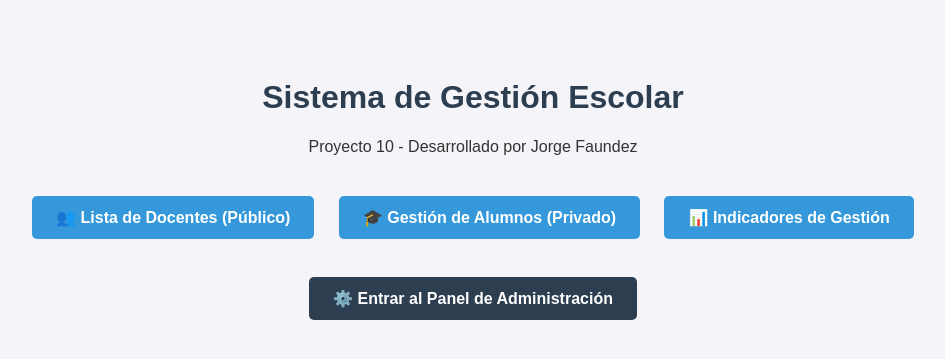
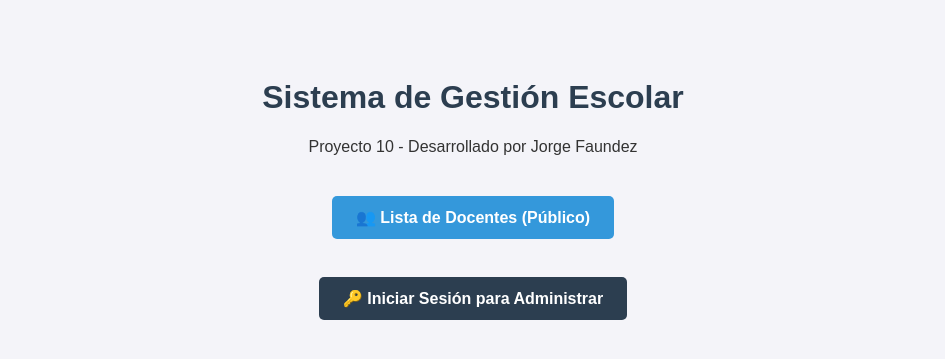
Before and after one commit to jorgefaundezgallardo-source/Gestion_escolar, a Django app: page / in a window 1280 px wide. Shown: the top 359 px of the page, without its empty margins (167-1112 px from the left). Run offline with Django 5.2, Linux system fonts and the light colour scheme.

Commit message:
Correccion: Botones dinamicos guardados correctamente

```diff
--- a/templates/bienvenida.html
+++ b/templates/bienvenida.html
@@ -33,12 +33,22 @@
     <h1>Sistema de Gestión Escolar</h1>
     <p>Proyecto 10 - Desarrollado por Jorge Faundez</p>
 
-    <div class="botones">
+<div class="botones">
+        <!-- El CRUD de Docentes siempre se ve porque es de acceso público -->
         <a href="/api/docentes/" class="btn">👥 Lista de Docentes (Público)</a>
-        <a href="/api/alumnos/" class="btn">🎓 Gestión de Alumnos (Privado)</a>
-        <a href="/api/registros/indicadores/" class="btn">📊 Indicadores de Gestión</a>
-        <br><br>
-        <a href="/admin/" class="btn btn-admin">⚙️ Entrar al Panel de Administración</a>
+
+        <!-- Lógica de Django: Si el usuario inició sesión, ve los botones privados -->
+        {% if user.is_authenticated %}
+            <a href="/api/alumnos/" class="btn">🎓 Gestión de Alumnos (Privado)</a>
+            <a href="/api/registros/indicadores/" class="btn">📊 Indicadores de Gestión</a>
+            <br><br>
+            <a href="/admin/" class="btn btn-admin">⚙️ Panel de Administración (Logueado como: {{ user.username }})</a>
+
+        <!-- Si el usuario NO ha iniciado sesión, solo ve el botón para loguearse -->
+        {% else %}
+            <br><br>
+            <a href="/admin/" class="btn btn-admin">🔑 Iniciar Sesión para Administrar</a>
+        {% endif %}
     </div>
 </body>
 </html>
```
